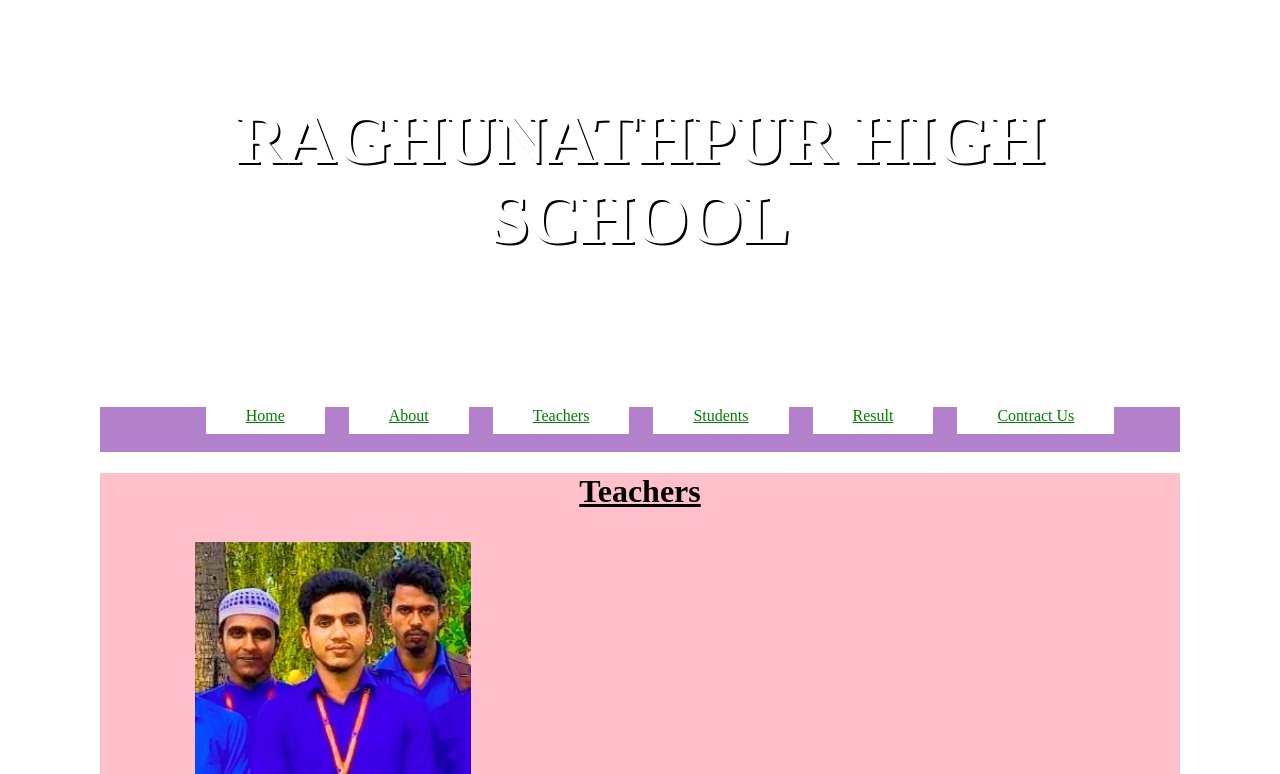
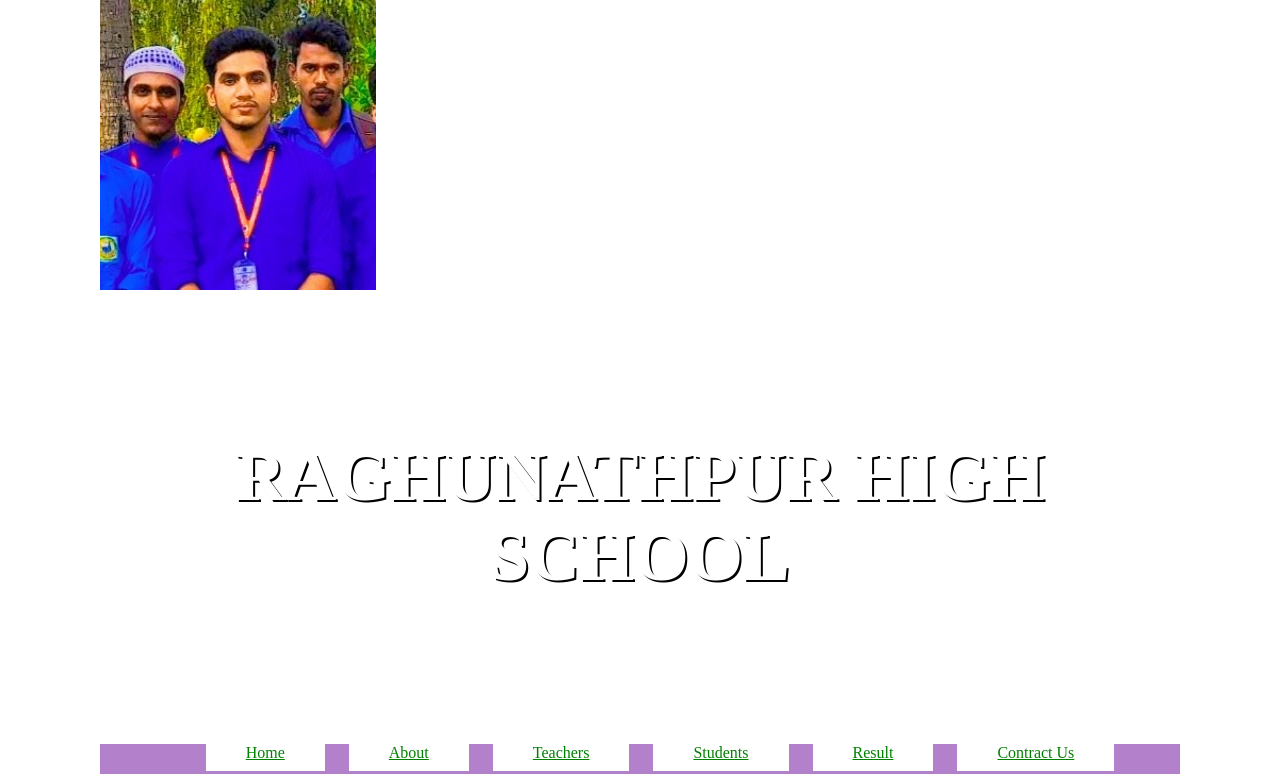
Before and after one commit to sultanaskan/sultanaskan.github.io, a plain HTML site: page teacher.html in a window 1280 px wide. Shown: the top 774 px of the page. Drawn offline with Linux system fonts and the light colour scheme; files that its build step writes are made by us from their sources.

Commit message:
Update teacher.html

```diff
--- a/teacher.html
+++ b/teacher.html
@@ -7,6 +7,7 @@
 	<meta name="viewport" content="width=1250px, initial-scale=1">
 </head>
 <body>
+	<img src="sultan.jpg" alt="askan"/>
 	<header class="header_area"  >
 		<div class ="header">
 			<h1 class="school_title" style= "background-image:url(images/teacher.jpg)"> RAGHUNATHPUR HIGH SCHOOL</h1>
```
